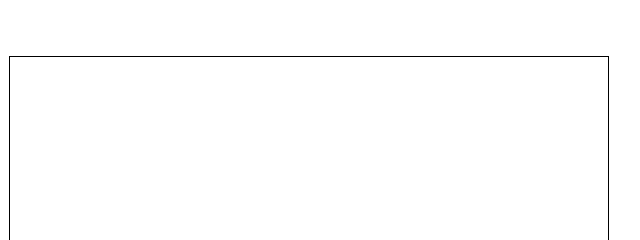
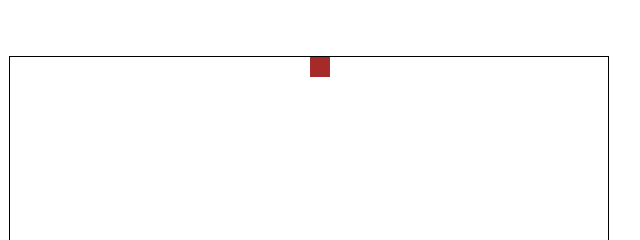
Before and after one commit to DavidDGamble/aww-nutz, a website built with webpack: page src/index.html in a window 1280 px wide. Shown: the top 240 px of the page, 331-971 px from the left. Built offline with nearby package versions, Linux system fonts and the light colour scheme.

Commit message:
add basic game structure
co-authored-by:brandonfenk <brandon.fenk99@gmail.com>
co-authored-by: Lucas Mollerstuen <mollerstuen.works@gmail.com>

```diff
--- a/src/css/styles.css
+++ b/src/css/styles.css
@@ -1,4 +1,4 @@
-*{
+* {
 	padding: 0;
 	margin: 0;
 }
@@ -19,3 +19,13 @@
 	top: 640px;
 	left: 550px;
 }
+
+.nut {
+	width: 20px;
+	height: 20px;
+	background-color: brown;
+	position: relative;
+	top: -60px;
+	left: 300px;
+
+}
```
Also changed, not shown: src/index.html (+3 -0 lines), src/index.js (line endings or trailing spaces). Lines whose indentation alone changed are shown as unchanged.
